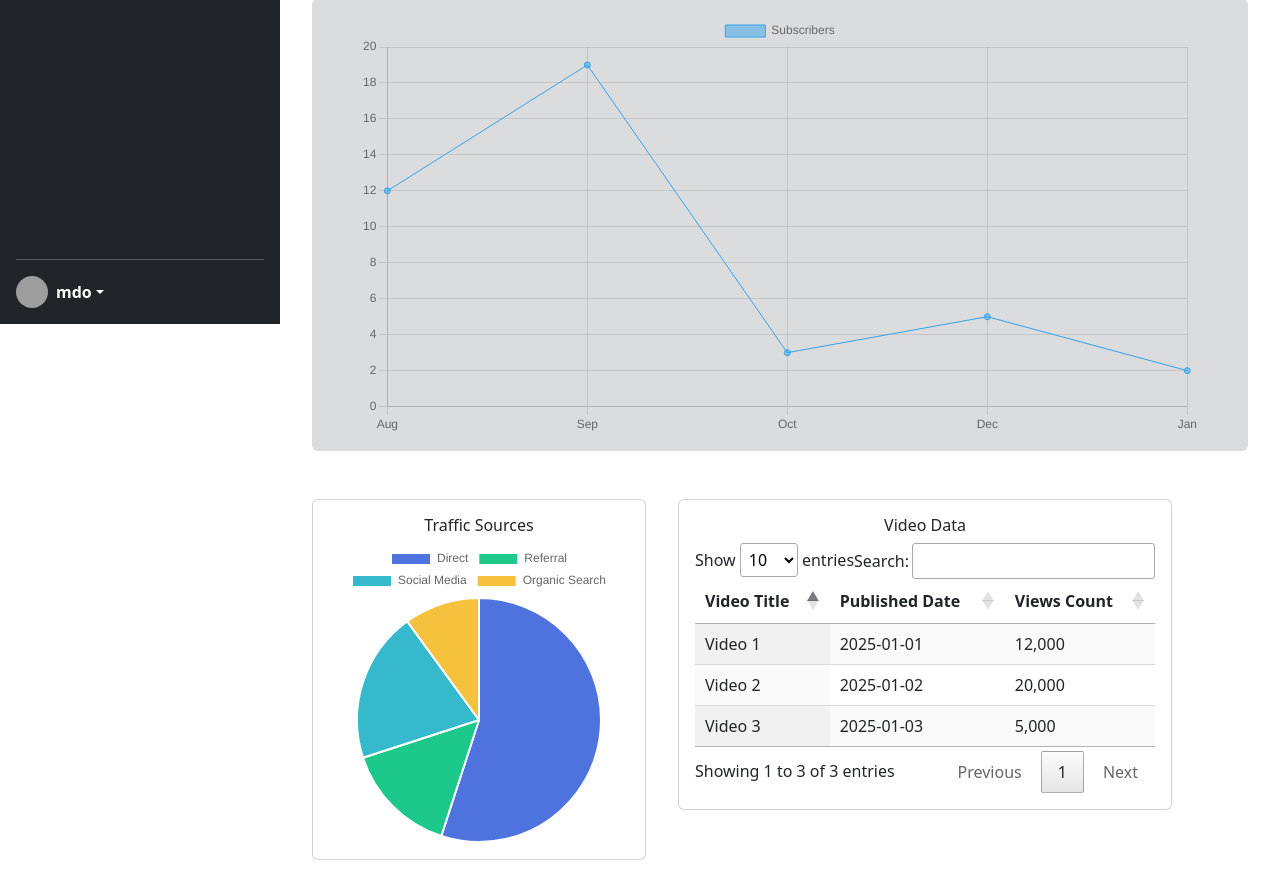
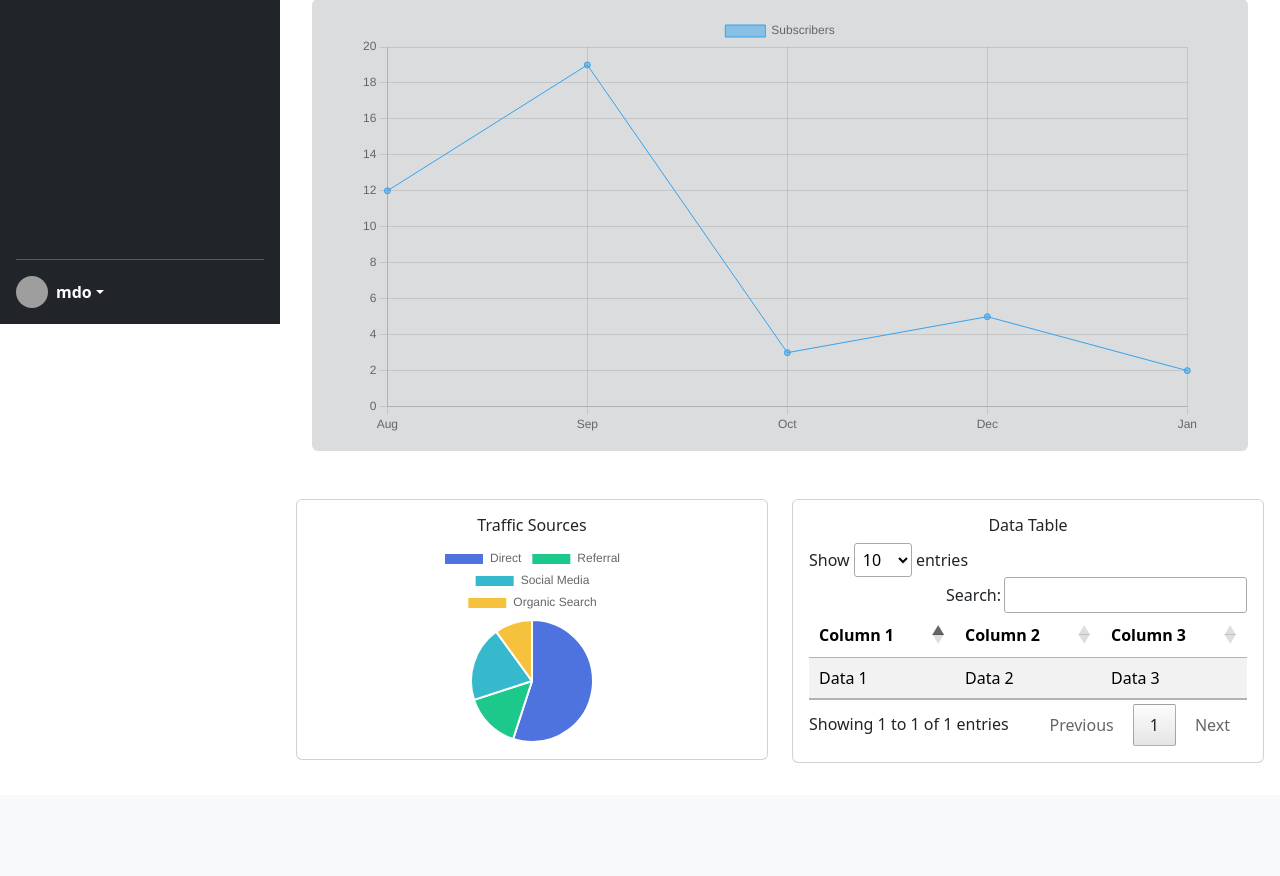
Before and after one commit to asileayuba/100-days-of-code, a Django app: page /dashboard in a window 1280 px wide. Shown: the part 476-1352 px from the top of the page. After the commit the page ends 1239 px from the top, so only its background shows below. Run offline with Django 5.2, Linux system fonts and the light colour scheme; some libraries are stand-ins or nearby versions; grey boxes are pictures that could not be loaded.

Commit message:
Day 29: Building an Analytics Dashboard

```diff
--- a/analytics/core/static/js/index.js
+++ b/analytics/core/static/js/index.js
@@ -73,6 +73,7 @@ new Chart(trafficSourcesElement, {
         }]
     },
     options: {
+        responsive: false, // This will prevent Chart.js from resizing automatically
         plugins: {
             legend: {
                 display: true,
@@ -85,9 +86,10 @@ new Chart(trafficSourcesElement, {
                     }
                 }
             }
-        }
+        },
     }
 });
+
 
 $(document).ready(function() {
     $('#datatable').DataTable({
--- a/analytics/core/templates/dashboard.html
+++ b/analytics/core/templates/dashboard.html
@@ -8,7 +8,6 @@
     <div class="my-3 mx-3">
       <h1>Dashboard</h1>
       <div class="d-flex">
-
         <!-- Card for Total Views -->
         <div class="col-3 mx-3">
           <div class="card">
@@ -47,7 +46,6 @@
             </div>
           </div>
         </div>
-
       </div>
 
       <!-- Card for Subscriber Count -->
@@ -58,42 +56,35 @@
         </div>
       </div>
 
-      <div class="d-flex">
-        <div>
-            <!-- Pie Chart -->
-             <div class="card mx-3 p-3">
+      <!-- Row for Pie Chart and DataTable -->
+      <div class="row">
+        <!-- Pie Chart Column -->
+        <div class="col-lg-6 mb-3">
+            <div class="card p-3">
               <h6 class="text-center">Traffic Sources</h6>
-                <canvas id="traffic-sources"></canvas>
+              <center><canvas id="traffic-sources" style="width: 200px; height: 200px;"></canvas></center>
             </div>
           </div>
-        <div>
-            <!-- Table for Video Data -->
-            <div class="card mx-3 p-3">
-                <h6 class="text-center">Video Data</h6>
-                <table id="datatable" class="display" style="width:100%">
+
+        <!-- DataTable Column -->
+        <div class="col-lg-6 mb-3">
+          <div class="card p-3">
+            <h6 class="text-center">Data Table</h6>
+            <table id="datatable" class="table table-striped">
               <thead>
                 <tr>
-                            <th>Video Title</th>
-                            <th>Published Date</th>
-                            <th>Views Count</th>
+                  <th>Column 1</th>
+                  <th>Column 2</th>
+                  <th>Column 3</th>
                 </tr>
               </thead>
               <tbody>
                 <tr>
-                            <td>Video 1</td>
-                            <td>2025-01-01</td>
-                            <td>12,000</td>
+                  <td>Data 1</td>
+                  <td>Data 2</td>
+                  <td>Data 3</td>
                 </tr>
-                        <tr>
-                            <td>Video 2</td>
-                            <td>2025-01-02</td>
-                            <td>20,000</td>
-                        </tr>
-                        <tr>
-                            <td>Video 3</td>
-                            <td>2025-01-03</td>
-                            <td>5,000</td>
-                        </tr>
+                <!-- Add more rows here -->
               </tbody>
             </table>
           </div>
@@ -107,13 +98,13 @@
 <script src="{% static 'js/index.js' %}"></script>
 
 <!-- DataTables CSS -->
-<link rel="stylesheet" type="text/css" href="https://cdn.datatables.net/1.10.21/css/jquery.dataTables.min.css">
+<link rel="stylesheet" href="https://cdn.datatables.net/1.13.6/css/jquery.dataTables.min.css"/>
 
-<!-- jQuery (necessary for DataTables and other plugins) -->
+<!-- jQuery (Required for DataTables) -->
 <script src="https://code.jquery.com/jquery-3.6.0.min.js"></script>
 
 <!-- DataTables JS -->
-<script type="text/javascript" charset="utf-8" src="https://cdn.datatables.net/1.10.21/js/jquery.dataTables.min.js"></script>
+<script src="https://cdn.datatables.net/1.13.6/js/jquery.dataTables.min.js"></script>
 
 {% endblock scripts %}
 {% endblock content %}
--- a/analytics/core/templates/sidebar.html
+++ b/analytics/core/templates/sidebar.html
@@ -55,7 +55,7 @@
       <hr>
       <div class="dropdown">
         <a href="#" class="d-flex align-items-center text-white text-decoration-none dropdown-toggle" data-bs-toggle="dropdown" aria-expanded="false">
-          <img src="https://github.com/mdo.png" alt="" width="32" height="32" class="rounded-circle me-2">
+          <img src="#" alt="" width="32" height="32" class="rounded-circle me-2">
           <strong>mdo</strong>
         </a>
         <ul class="dropdown-menu dropdown-menu-dark text-small shadow">
```
Also changed, not shown: analytics/core/static/js/sidebar.js (added, +8 -0 lines). Lines whose indentation alone changed are shown as unchanged.
